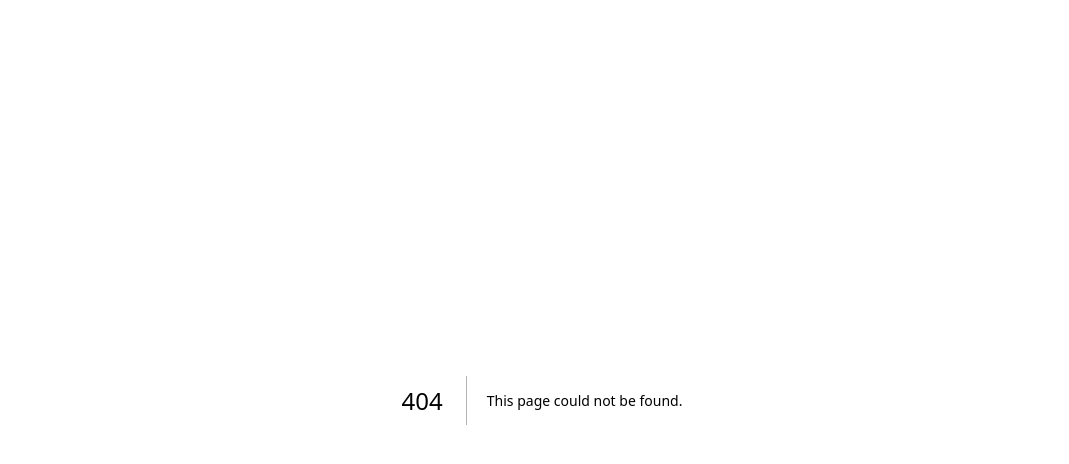
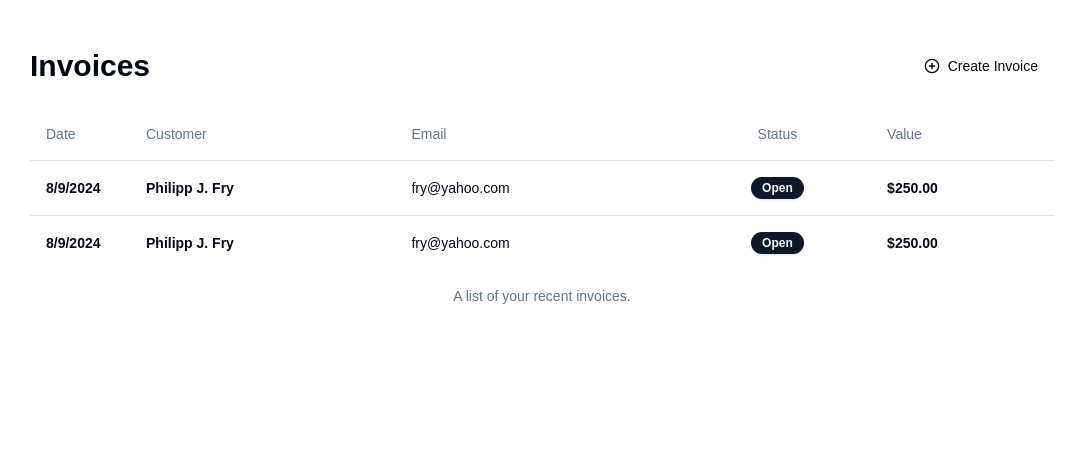
Before and after one commit to MohamedBenighil/my-invoice-app, a Next.js app: page /dashboard in a window 1280 px wide. Before the commit this address had no page. Shown: the top 464 px of the page, without its empty margins (98-1167 px from the left). Built offline with nearby package versions, Linux system fonts and the light colour scheme.

Commit message:
02. Creating a Dashboard with Tailwind and shadcn/ui

```diff
--- /dev/null
+++ b/src/app/dashboard/page.tsx
@@ -0,0 +1,83 @@
+import {
+  Table,
+  TableBody,
+  TableCaption,
+  TableCell,
+  TableHead,
+  TableHeader,
+  TableRow,
+} from "@/components/ui/table";
+
+import { Badge } from "@/components/ui/badge";
+import { Button } from "@/components/ui/button";
+import { CirclePlus } from "lucide-react";
+import Link from "next/link";
+
+export default function Home() {
+  return (
+    // use h-screen instead of h-full, because h-full is relative and works only with parent where the hight is defined
+    <main className="flex flex-col justify-center h-full text-center max-w-5xl mx-auto gap-6 my-12">
+      <div className="flex justify-between">
+        <h1 className="text-3xl font-bold">Invoices</h1>
+        <p>
+          <Button className="inline-flex gap-2" variant="ghost" asChild>
+            <Link href="/invoices/new">
+              {/* we removed default margin right (mr-2) and we used a "inline-flex gap-2" className in parent  */}
+              <CirclePlus className="h-4 w-4" />
+              Create Invoice
+            </Link>
+          </Button>
+        </p>
+      </div>
+
+      <Table>
+        <TableCaption>A list of your recent invoices.</TableCaption>
+        <TableHeader>
+          <TableRow>
+            <TableHead className="w-[100px] p-4">Date</TableHead>
+            <TableHead className="text-left p-4">Customer</TableHead>
+            <TableHead className="text-left p-4">Email</TableHead>
+            <TableHead className="text-center p-4">Status</TableHead>
+            <TableHead className="text-left p-4">Value</TableHead>
+          </TableRow>
+        </TableHeader>
+        <TableBody>
+          <TableRow>
+            <TableCell className="text-left p-4">
+              <span className="font-semibold">8/9/2024</span>
+            </TableCell>
+            <TableCell className="text-left p-4">
+              <span className="font-semibold">Philipp J. Fry</span>
+            </TableCell>
+            <TableCell className="text-left p-4">
+              <span>fry@yahoo.com</span>
+            </TableCell>
+            <TableCell className="text-center p-4">
+              <Badge className="rounded-full">Open</Badge>
+            </TableCell>
+            <TableCell className="text-left p-4">
+              <span className="font-semibold">$250.00</span>
+            </TableCell>
+          </TableRow>
+          <TableRow>
+            <TableCell className="text-left p-4">
+              <span className="font-semibold">8/9/2024</span>
+            </TableCell>
+            <TableCell className="text-left p-4">
+              <span className="font-semibold">Philipp J. Fry</span>
+            </TableCell>
+            <TableCell className="text-left p-4">
+              <span>fry@yahoo.com</span>
+            </TableCell>
+            <TableCell className="text-center p-4">
+              <Badge className="rounded-full">Open</Badge>
+            </TableCell>
+            <TableCell className="text-left p-4">
+              <span className="font-semibold">$250.00</span>
+            </TableCell>
+          </TableRow>
+        </TableBody>
+      </Table>
+    </main>
+  );
+}
--- /dev/null
+++ b/src/components/ui/badge.tsx
@@ -0,0 +1,36 @@
+import * as React from "react"
+import { cva, type VariantProps } from "class-variance-authority"
+
+import { cn } from "@/lib/utils"
+
+const badgeVariants = cva(
+  "inline-flex items-center rounded-md border px-2.5 py-0.5 text-xs font-semibold transition-colors focus:outline-none focus:ring-2 focus:ring-ring focus:ring-offset-2",
+  {
+    variants: {
+      variant: {
+        default:
+          "border-transparent bg-primary text-primary-foreground shadow hover:bg-primary/80",
+        secondary:
+          "border-transparent bg-secondary text-secondary-foreground hover:bg-secondary/80",
+        destructive:
+          "border-transparent bg-destructive text-destructive-foreground shadow hover:bg-destructive/80",
+        outline: "text-foreground",
+      },
+    },
+    defaultVariants: {
+      variant: "default",
+    },
+  }
+)
+
+export interface BadgeProps
+  extends React.HTMLAttributes<HTMLDivElement>,
+    VariantProps<typeof badgeVariants> {}
+
+function Badge({ className, variant, ...props }: BadgeProps) {
+  return (
+    <div className={cn(badgeVariants({ variant }), className)} {...props} />
+  )
+}
+
+export { Badge, badgeVariants }
--- /dev/null
+++ b/src/components/ui/table.tsx
@@ -0,0 +1,120 @@
+import * as React from "react"
+
+import { cn } from "@/lib/utils"
+
+const Table = React.forwardRef<
+  HTMLTableElement,
+  React.HTMLAttributes<HTMLTableElement>
+>(({ className, ...props }, ref) => (
+  <div className="relative w-full overflow-auto">
+    <table
+      ref={ref}
+      className={cn("w-full caption-bottom text-sm", className)}
+      {...props}
+    />
+  </div>
+))
+Table.displayName = "Table"
+
+const TableHeader = React.forwardRef<
+  HTMLTableSectionElement,
+  React.HTMLAttributes<HTMLTableSectionElement>
+>(({ className, ...props }, ref) => (
+  <thead ref={ref} className={cn("[&_tr]:border-b", className)} {...props} />
+))
+TableHeader.displayName = "TableHeader"
+
+const TableBody = React.forwardRef<
+  HTMLTableSectionElement,
+  React.HTMLAttributes<HTMLTableSectionElement>
+>(({ className, ...props }, ref) => (
+  <tbody
+    ref={ref}
+    className={cn("[&_tr:last-child]:border-0", className)}
+    {...props}
+  />
+))
+TableBody.displayName = "TableBody"
+
+const TableFooter = React.forwardRef<
+  HTMLTableSectionElement,
+  React.HTMLAttributes<HTMLTableSectionElement>
+>(({ className, ...props }, ref) => (
+  <tfoot
+    ref={ref}
+    className={cn(
+      "border-t bg-muted/50 font-medium [&>tr]:last:border-b-0",
+      className
+    )}
+    {...props}
+  />
+))
+TableFooter.displayName = "TableFooter"
+
+const TableRow = React.forwardRef<
+  HTMLTableRowElement,
+  React.HTMLAttributes<HTMLTableRowElement>
+>(({ className, ...props }, ref) => (
+  <tr
+    ref={ref}
+    className={cn(
+      "border-b transition-colors hover:bg-muted/50 data-[state=selected]:bg-muted",
+      className
+    )}
+    {...props}
+  />
+))
+TableRow.displayName = "TableRow"
+
+const TableHead = React.forwardRef<
+  HTMLTableCellElement,
+  React.ThHTMLAttributes<HTMLTableCellElement>
+>(({ className, ...props }, ref) => (
+  <th
+    ref={ref}
+    className={cn(
+      "h-10 px-2 text-left align-middle font-medium text-muted-foreground [&:has([role=checkbox])]:pr-0 [&>[role=checkbox]]:translate-y-[2px]",
+      className
+    )}
+    {...props}
+  />
+))
+TableHead.displayName = "TableHead"
+
+const TableCell = React.forwardRef<
+  HTMLTableCellElement,
+  React.TdHTMLAttributes<HTMLTableCellElement>
+>(({ className, ...props }, ref) => (
+  <td
+    ref={ref}
+    className={cn(
+      "p-2 align-middle [&:has([role=checkbox])]:pr-0 [&>[role=checkbox]]:translate-y-[2px]",
+      className
+    )}
+    {...props}
+  />
+))
+TableCell.displayName = "TableCell"
+
+const TableCaption = React.forwardRef<
+  HTMLTableCaptionElement,
+  React.HTMLAttributes<HTMLTableCaptionElement>
+>(({ className, ...props }, ref) => (
+  <caption
+    ref={ref}
+    className={cn("mt-4 text-sm text-muted-foreground", className)}
+    {...props}
+  />
+))
+TableCaption.displayName = "TableCaption"
+
+export {
+  Table,
+  TableHeader,
+  TableBody,
+  TableFooter,
+  TableHead,
+  TableRow,
+  TableCell,
+  TableCaption,
+}
```
